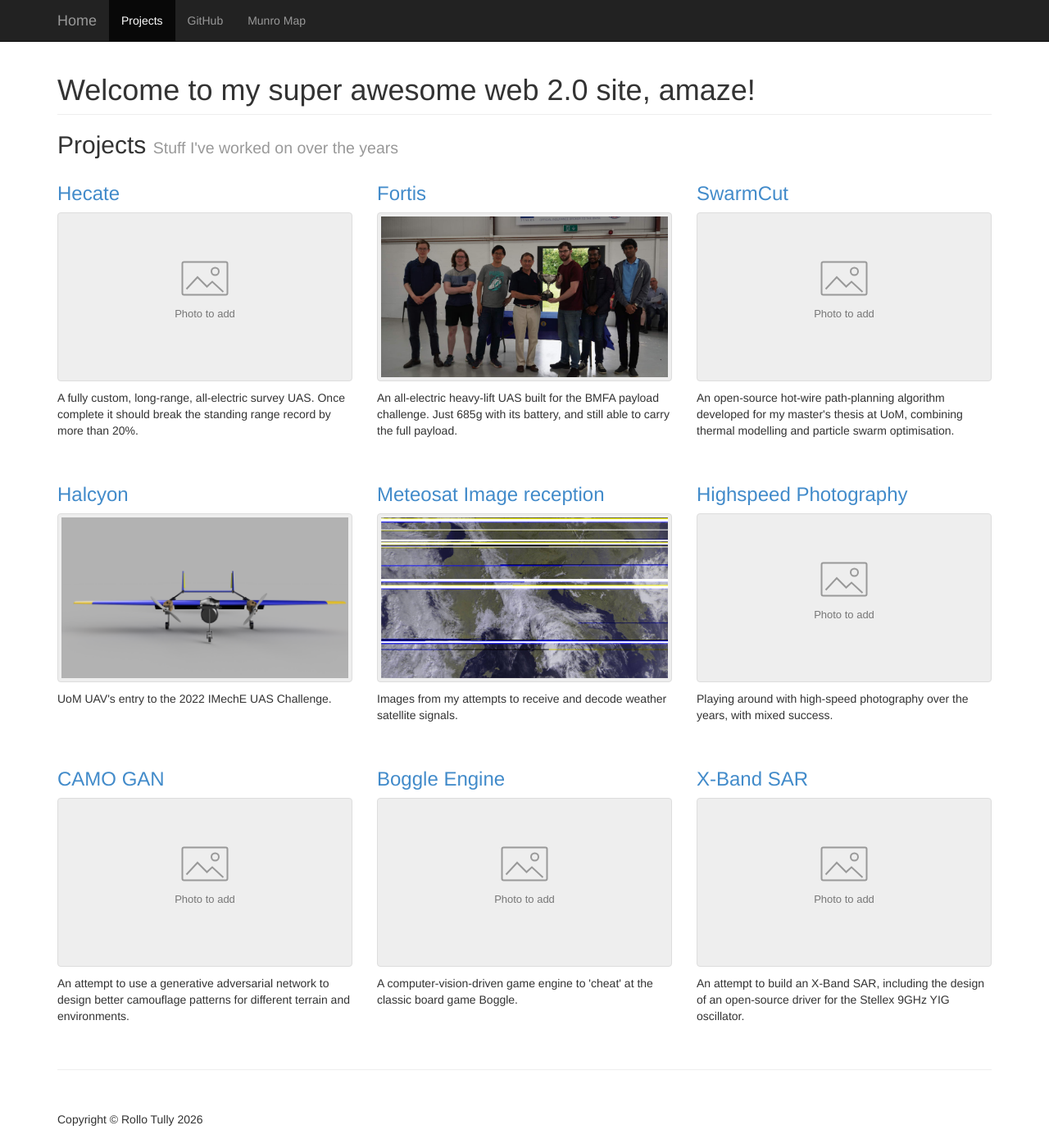
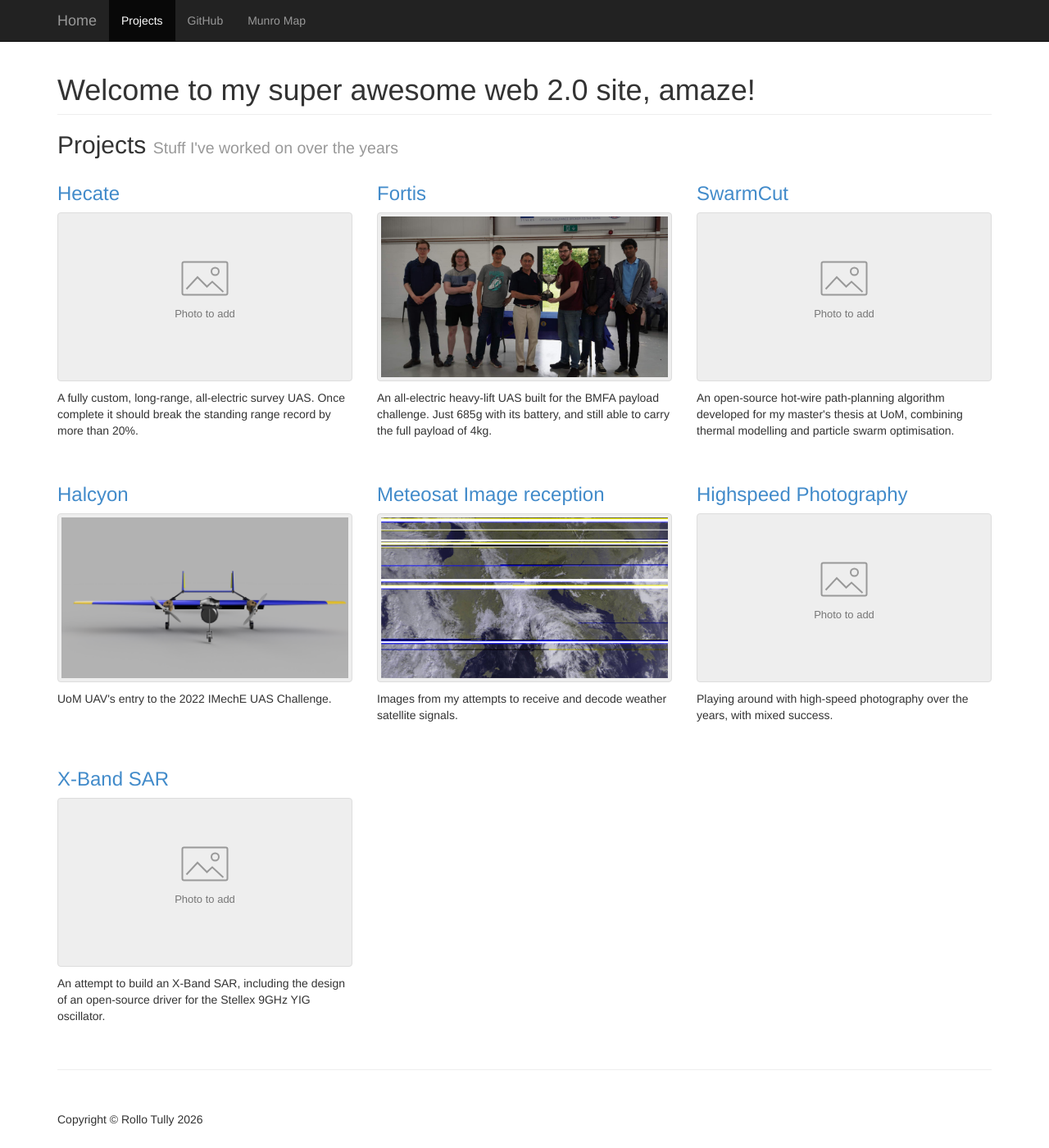
Before and after one commit to RolloTully/RolloTully.github.io, a Jekyll site: the page built from index.html, in a window 1280 px wide and 1400 px high. Shown: the whole window at 82% size. Built offline with Jekyll 4.4.1, drawn with Linux system fonts in a browser that asks for light colours.

Commit message:
Update projects.yml

```diff
--- a/_data/projects.yml
+++ b/_data/projects.yml
@@ -11,7 +11,7 @@
   cover: 20220615_124311.jpg
   description: >-
     An all-electric heavy-lift UAS built for the BMFA payload challenge.
-    Just 685g with its battery, and still able to carry the full payload.
+    Just 685g with its battery, and still able to carry the full payload of 4kg.
 
 - id: swarmcut
   name: SwarmCut
@@ -38,17 +38,6 @@
   cover: PICT0084.JPG
   description: Playing around with high-speed photography over the years, with mixed success.
 
-- id: camo-gan
-  name: CAMO GAN
-  folder: CAMO GAN
-  description: >-
-    An attempt to use a generative adversarial network to design better
-    camouflage patterns for different terrain and environments.
-
-- id: boggle-engine
-  name: Boggle Engine
-  folder: Boggle Engine
-  description: A computer-vision-driven game engine to 'cheat' at the classic board game Boggle.
 
 - id: x-band-sar
   name: X-Band SAR
```
